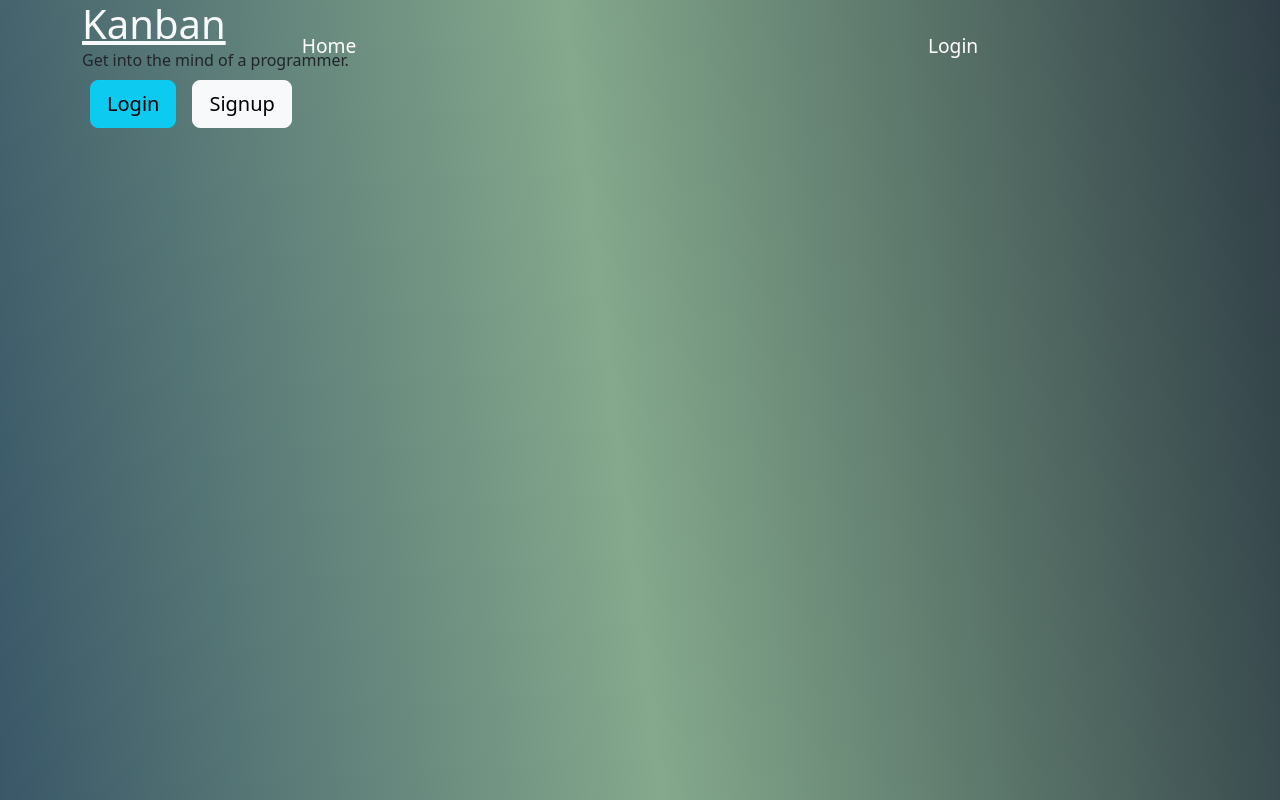
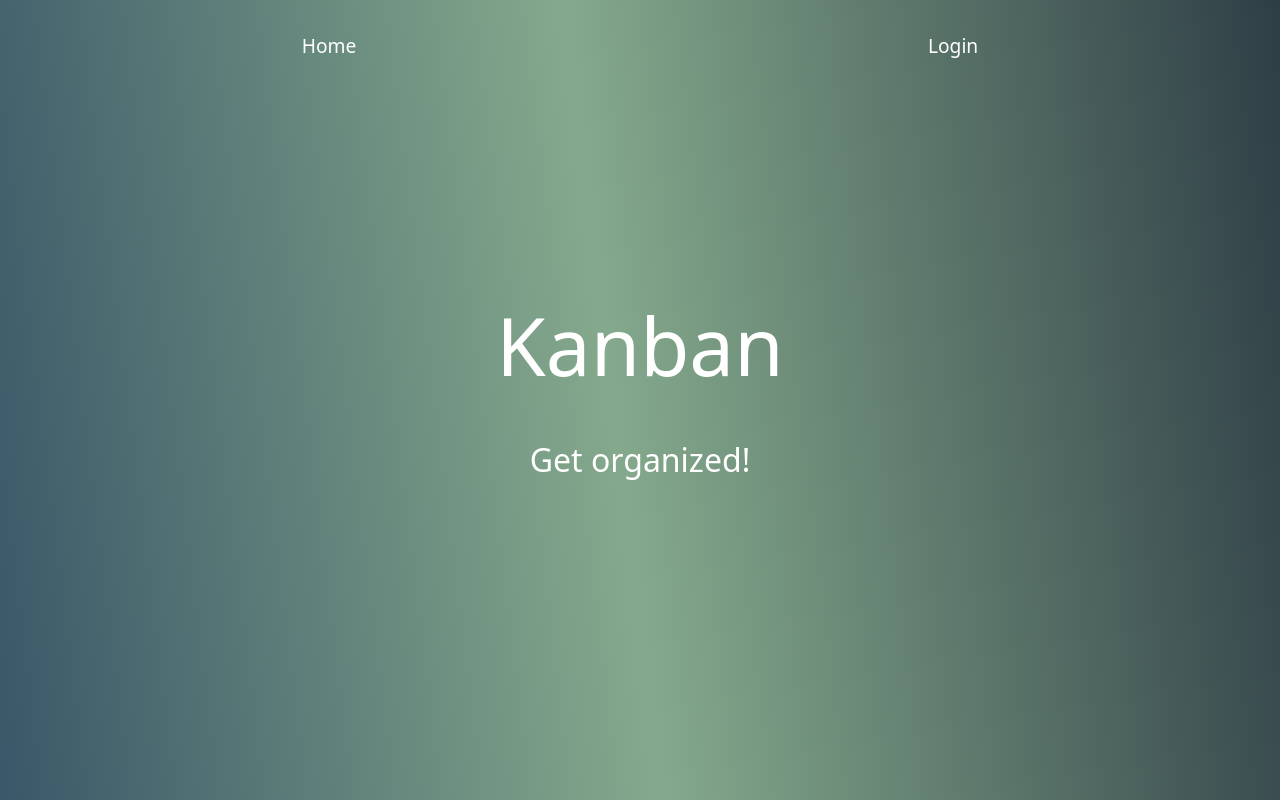
Before and after one commit to prkrgreenwell/kanban-board, a React (Create React App) app in the folder client/: page / in a window 1280 px wide. Built offline with nearby package versions, Linux system fonts and the light colour scheme.

Commit message:
change homepage layout, got rid of extra buttons

```diff
--- a/client/src/App.css
+++ b/client/src/App.css
@@ -76,3 +76,18 @@ header {
 	color: white;
 	opacity: 50%;
 }
+#container{
+	align-self: center;
+}
+
+.kanban{
+	color: white;
+
+
+
+}
+
+#motto{
+	color: white;
+
+}
--- a/client/src/pages/Dashboard.jsx
+++ b/client/src/pages/Dashboard.jsx
@@ -75,10 +75,11 @@ const Dashboard = () => {
 	return (
 		<div>
 			<div className="flex-row justify-center mb-3">
-				<h2 className="col-12 col-md-10 text-light p-5 mb-5">
-					Now viewing {Auth.getProfile().data.username}'s profile
-				</h2>
-				<div className="col-12 col-md-10 mb-5">
+			<h2 className="col-12 col-md-10 text-light p-5 mb-5">
+
+			</h2>
+
+				<div className="col-12 col-md-10 mb-5  ">
 					<ProjectList
 						projects={user.projects}
 						projectTitle={`${user.username}'s projects...`}
--- a/client/src/pages/Home.jsx
+++ b/client/src/pages/Home.jsx
@@ -8,34 +8,14 @@ const Home = () => {
 		event.preventDefault();
 		Auth.logout();
 	};
-	return <div className='container flex-row justify-space-between-lg justify-center align-center'>
-	<div>
-		<Link className='text-light' to='/'>
-			<h1 className='m-0'>Kanban</h1>
-		</Link>
-		<p className='m-0'>Get into the mind of a programmer.</p>
-	</div>
-	<div>
-		{Auth.loggedIn() ? (
-			<>
-				<Link className='btn btn-lg btn-info m-2' to='/dashboard'>
-					{Auth.getProfile().data.username}'s profile
-				</Link>
-				<button className='btn btn-lg btn-light m-2' onClick={logout}>
-					Logout
-				</button>
-			</>
-		) : (
-			<>
-				<Link className='btn btn-lg btn-info m-2' to='/login'>
-					Login
-				</Link>
-				<Link className='btn btn-lg btn-light m-2' to='/signup'>
-					Signup
-				</Link>
-			</>
-		)}
-	</div>
+	return <div id='container'className='container'>
+
+		<h1 className='kanban display-1 m-4 text-center'>
+			Kanban
+		</h1>
+		<h2 id='motto' className='m-5 text-center'>Get organized!</h2>
+
+
 </div>
 };
 
```
